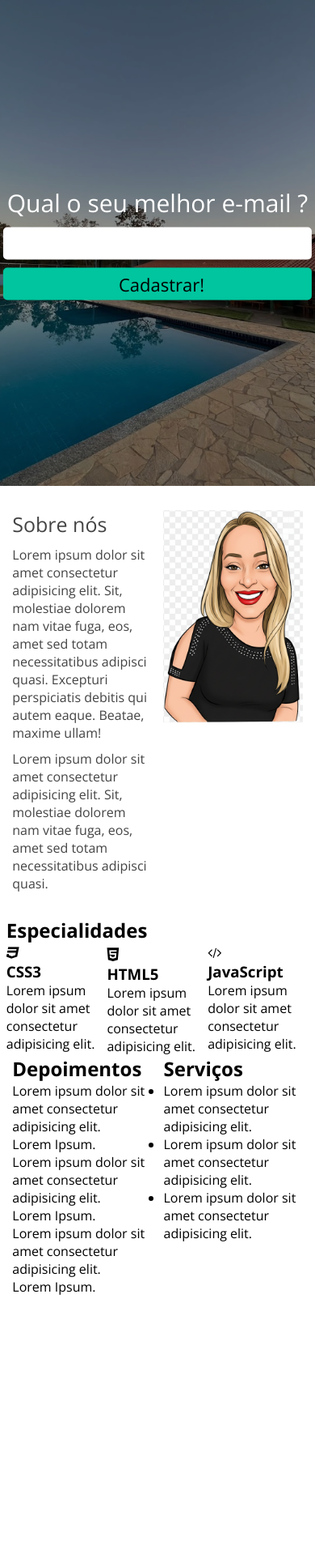
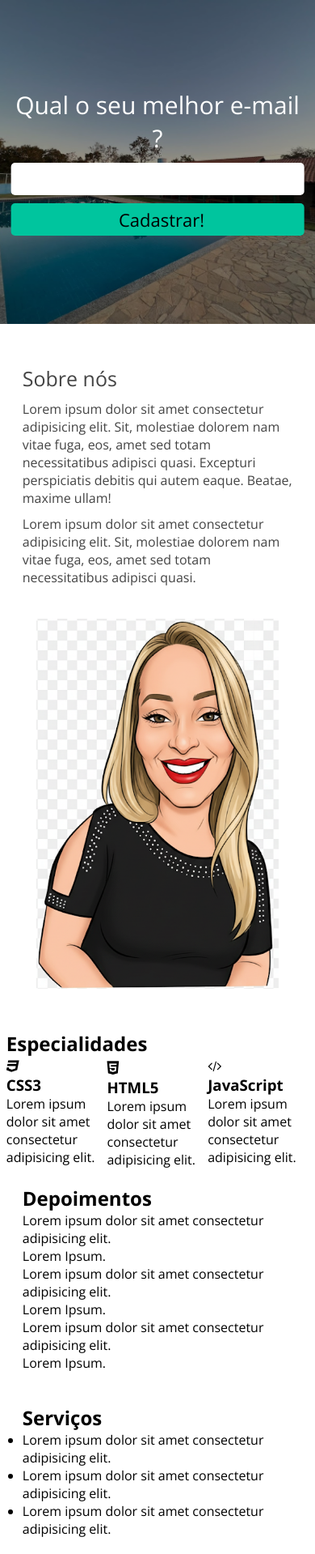
Before and after one commit to dansoares8/p16.chirley.locacoes, a PHP site: page / in a window 390 px wide. Shown: the part 96-2015 px from the top of the page at 81% size. Before the commit the page ends 1695 px from the top, so only its background shows below. Run offline with PHP 8.4, Linux system fonts and the light colour scheme.

Commit message:
novas alterações no css do projeto

```diff
--- a/assets/css/style.css
+++ b/assets/css/style.css
@@ -64,7 +64,7 @@ nav.desktop a{
 /* -- banner-principal -- */
 section.banner-principal{
     width: 100%;
-    height: 600px;
+    height: 400px;
     background-image: url('../images/chacara-da-chirley/1.jpg');
     background-size: cover;
     position: relative;
@@ -80,7 +80,7 @@ section.banner-principal{
     background-color: rgba(0,0,0,0.4);
 }
 section.banner-principal form{
-    width: 98%;
+    width: 93%;
     max-width: 500px;
     z-index: 2;
     position: absolute;
@@ -137,3 +137,18 @@ section.descricao-autor p{
     color: #444;
     margin-top: 10px;
 }
+
+
+/*-- media screen - responsividade --*/
+@media screen and (max-width: 768px){
+    img{
+        float: none !important;
+        display: block;
+        margin: 0 auto;
+        max-width: 300px;
+    }
+    .w50{
+        padding: 20px;
+        width: 100%;
+    }
+}
--- a/index.php
+++ b/index.php
@@ -41,6 +41,7 @@
         </div><!-- center -->
     </header><!-- menu desktop e mobile -->
 
+
     <section class="banner-principal">
         <div class="overlay"></div>
         <div class="center">
@@ -51,6 +52,7 @@
             </form>
         </div><!-- center -->
     </section><!-- banner-principal -->
+
 
     <section class="descricao-autor">
         <div class="center">
```
